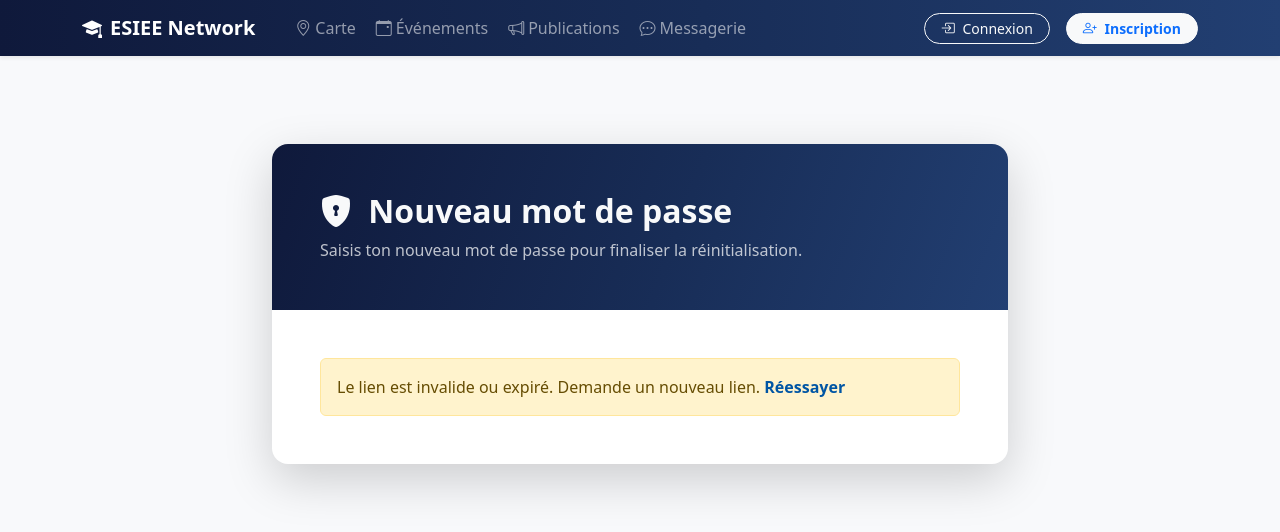
After one commit to nhhzz/Esiee_network, a Django app: page /reset/1/1/ in a window 1280 px wide. The commit adds this page. Shown: the top 532 px of the page. Run offline with Django 5.2, Linux system fonts and the light colour scheme.

Commit message:
Ajout : mot de passe oublié

```diff
--- a/templates/users/login.html
+++ b/templates/users/login.html
@@ -49,6 +49,12 @@
             Se connecter
           </button>
         </div>
+
+        <div class="text-end mt-2">
+          <a href="{% url 'users:password_reset' %}" class="small text-decoration-none fw-semibold">
+            Mot de passe oubli&eacute; ?
+          </a>
+        </div>
       </form>
 
       <hr class="my-4">
--- /dev/null
+++ b/templates/users/password_reset_confirm.html
@@ -0,0 +1,53 @@
+{% extends 'base.html' %}
+{% load form_extras %}
+{% block content %}
+<link href="https://cdn.jsdelivr.net/npm/bootstrap-icons@1.11.3/font/bootstrap-icons.css" rel="stylesheet">
+
+<div class="container py-4 py-md-5" style="max-width: 760px;">
+  <div class="card border-0 shadow-lg rounded-4 overflow-hidden">
+    <div class="text-light p-4 p-md-5" style="background: linear-gradient(110deg, #0f193b 0%, #182d57 55%, #223f72 100%);">
+      <h1 class="h2 fw-bold mb-2">
+        <i class="bi bi-shield-lock-fill me-2"></i>
+        Nouveau mot de passe
+      </h1>
+      <p class="mb-0 text-light opacity-75">
+        Saisis ton nouveau mot de passe pour finaliser la r&eacute;initialisation.
+      </p>
+    </div>
+
+    <div class="card-body p-4 p-md-5">
+      {% if validlink %}
+        <form method="post" novalidate>
+          {% csrf_token %}
+          <div class="mb-3">
+            <label class="form-label fw-semibold">{{ form.new_password1.label }}</label>
+            {{ form.new_password1|add_class:"form-control form-control-lg" }}
+            {% if form.new_password1.errors %}
+              <div class="text-danger small mt-1">{{ form.new_password1.errors }}</div>
+            {% endif %}
+          </div>
+          <div class="mb-3">
+            <label class="form-label fw-semibold">{{ form.new_password2.label }}</label>
+            {{ form.new_password2|add_class:"form-control form-control-lg" }}
+            {% if form.new_password2.errors %}
+              <div class="text-danger small mt-1">{{ form.new_password2.errors }}</div>
+            {% endif %}
+          </div>
+          <div class="d-grid">
+            <button class="btn btn-primary btn-lg">
+              Mettre &agrave; jour le mot de passe
+            </button>
+          </div>
+        </form>
+      {% else %}
+        <div class="alert alert-warning mb-0">
+          Le lien est invalide ou expir&eacute;. Demande un nouveau lien.
+          <a href="{% url 'users:password_reset' %}" class="fw-semibold text-decoration-none">
+            R&eacute;essayer
+          </a>
+        </div>
+      {% endif %}
+    </div>
+  </div>
+</div>
+{% endblock %}
--- /dev/null
+++ b/templates/users/password_reset_subject.txt
@@ -0,0 +1 @@
+Reinitialisation de votre mot de passe ESIEE Network
--- a/users/urls.py
+++ b/users/urls.py
@@ -1,4 +1,5 @@
-from django.urls import path
+from django.contrib.auth import views as auth_views
+from django.urls import path, reverse_lazy
 from . import views
 
 app_name = 'users'
@@ -6,6 +7,38 @@ app_name = 'users'
 urlpatterns = [
     path('', views.home, name='home'),
     path('login/', views.user_login, name='login'),
+    path(
+        'password-reset/',
+        auth_views.PasswordResetView.as_view(
+            template_name='users/password_reset_form.html',
+            email_template_name='users/password_reset_email.txt',
+            subject_template_name='users/password_reset_subject.txt',
+            success_url=reverse_lazy('users:password_reset_done'),
+        ),
+        name='password_reset',
+    ),
+    path(
+        'password-reset/done/',
+        auth_views.PasswordResetDoneView.as_view(
+            template_name='users/password_reset_done.html',
+        ),
+        name='password_reset_done',
+    ),
+    path(
+        'reset/<uidb64>/<token>/',
+        auth_views.PasswordResetConfirmView.as_view(
+            template_name='users/password_reset_confirm.html',
+            success_url=reverse_lazy('users:password_reset_complete'),
+        ),
+        name='password_reset_confirm',
+    ),
+    path(
+        'reset/done/',
+        auth_views.PasswordResetCompleteView.as_view(
+            template_name='users/password_reset_complete.html',
+        ),
+        name='password_reset_complete',
+    ),
     path('signup/', views.signup, name='signup'),
     path('verify-email/<uidb64>/<token>/', views.verify_email, name='verify_email'),
     path('logout/', views.user_logout, name='logout'),
```
Also changed, not shown: templates/users/password_reset_complete.html (added, +24 -0 lines), templates/users/password_reset_done.html (added, +27 -0 lines), templates/users/password_reset_email.txt (added, +10 -0 lines), templates/users/password_reset_form.html (added, +38 -0 lines), db.sqlite3.
